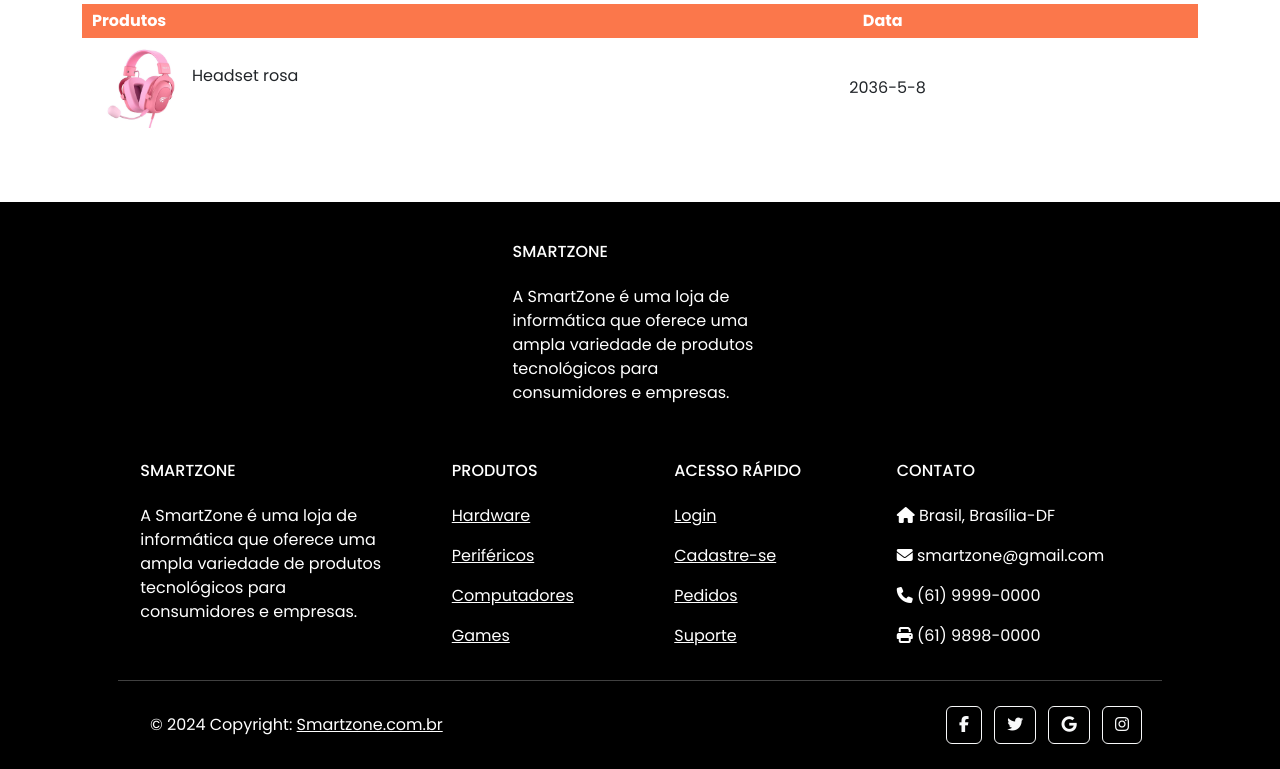
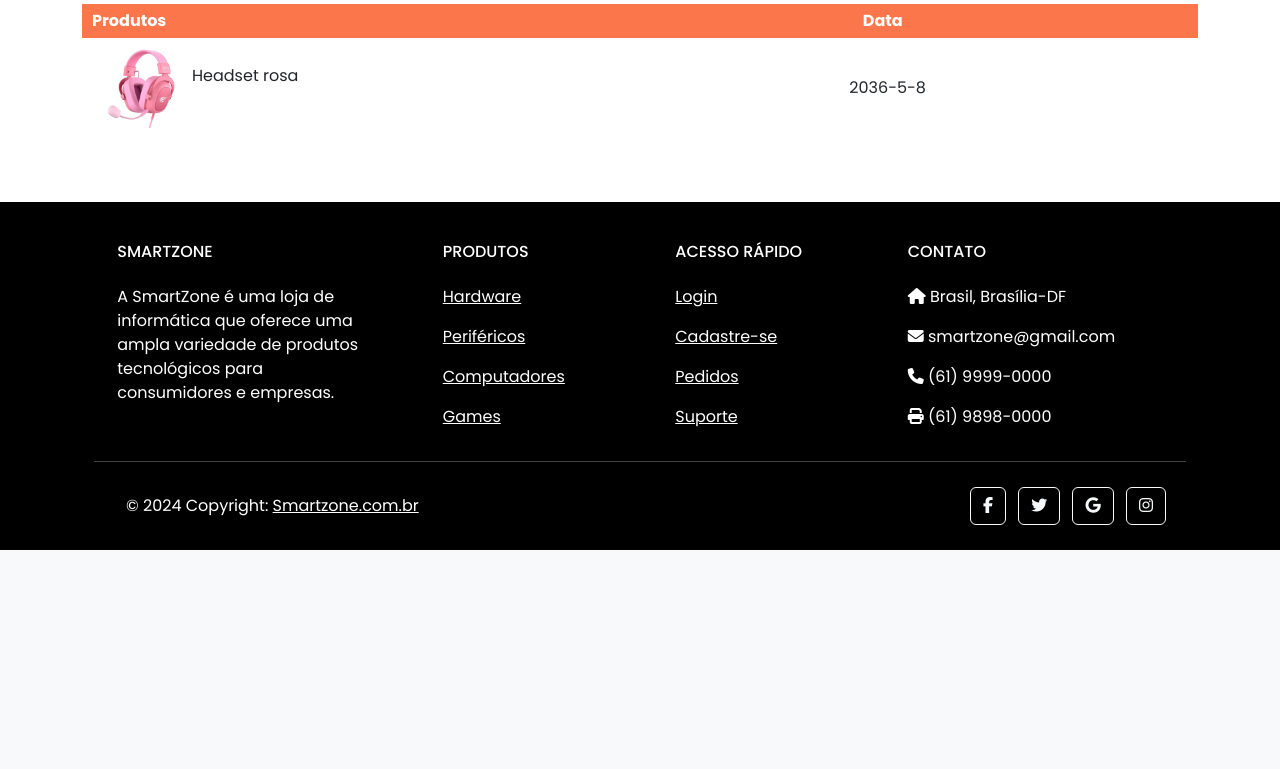
Before and after one commit to leitielly/smartzone-projeto, a PHP site: page /account.php in a window 1280 px wide. Shown: the part 737-1506 px from the top of the page. After the commit the page ends 1287 px from the top, so only its background shows below. Run offline with PHP 8.4, Linux system fonts and the light colour scheme; a user stored in the database is signed in; data comes from the database, SQL or seed files in the repository; some libraries are stand-ins or nearby versions.

Commit message:
Add files via upload

```diff
--- a/projeto finalizando/projeto smartzone/account.php
+++ b/projeto finalizando/projeto smartzone/account.php
@@ -168,31 +168,7 @@
     </section>
 
    <!--Rodape da pagina principal-->
-
-   <footer id="rede" class="text-center text-lg-start text-white">
-        <!-- Grid container -->
-        <div class="container p-4 pb-0">
-            <!-- Section: Links -->
-            <section class="">
-                <!--Grid row-->
-                <div class="row">
-                    <!-- Grid column -->
-                    <div class="col-md-3 col-lg-3 col-xl-3 mx-auto mt-3">
-                        <h6 class="text-uppercase mb-4 font-weight-bold">
-                            SMARTZONE
-                        </h6>
-                        <p>
-                            A SmartZone é uma loja de informática que oferece uma ampla variedade de produtos
-                            tecnológicos para consumidores e empresas.
-                        </p>
-                    </div>
-                    <!-- Grid column -->
-
-                    <hr class="w-100 clearfix d-md-none" />
-
-                    <!-- Grid column --><!--Rodape da pagina principal-->
-
-     <footer id="rede" class="text-center text-lg-start text-white">
+  <footer id="rede" class="text-center text-lg-start text-white">
         <!-- Grid container -->
         <div class="container p-4 pb-0">
             <!-- Section: Links -->
```
